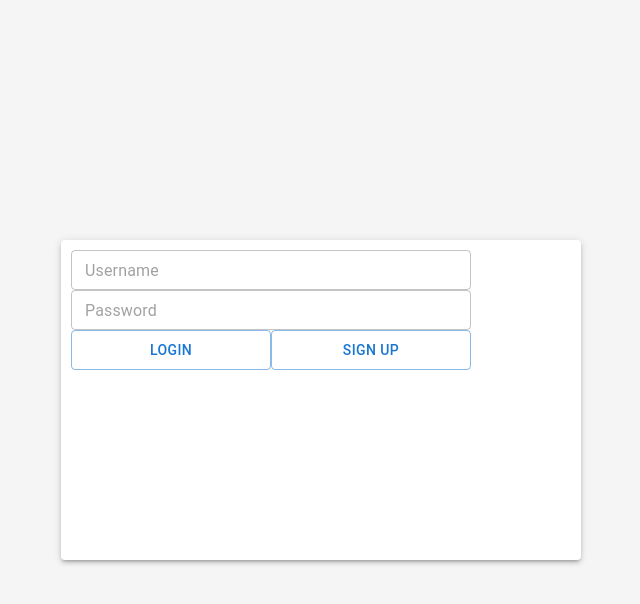
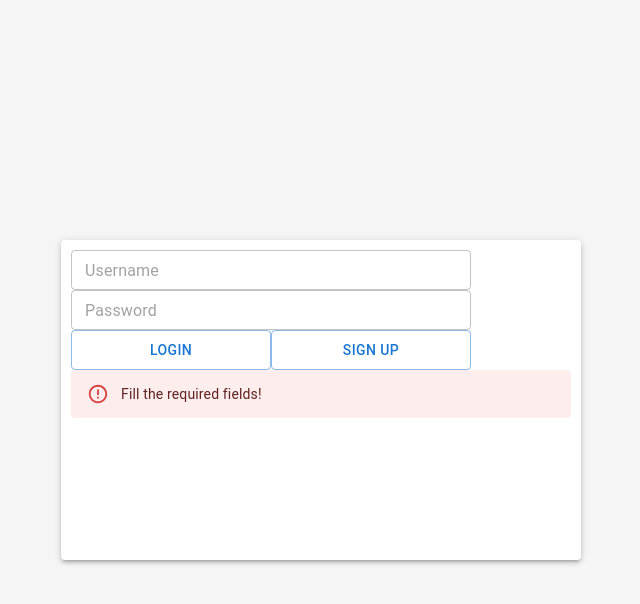
Before and after one commit to tomasalmeida1996/ToDoList-web-app, a React (Create React App) app in the folder client/: page / in a window 1280 px wide. Both pictures are taken after a click on the button "LOGIN". Shown: the top 604 px of the page, without its empty margins (319-959 px from the left). Built offline with nearby package versions, Linux system fonts and the light colour scheme; no server answers; the HTML template or start-up script is replaced by a standard one.

Commit message:
add error user not found

```diff
--- a/client/src/components/Login.js
+++ b/client/src/components/Login.js
@@ -1,4 +1,4 @@
-import { Button, TextField, Typography } from '@mui/material';
+import { Alert, Button, TextField, Typography } from '@mui/material';
 import React, { useState } from 'react';
 import { userLogin, userRegister } from '../services/user';
 
@@ -25,7 +25,8 @@ export default function Login(props) {
                 setError('Fill the required fields!');
             }
         } catch (error) {
-          console.log(error);
+          console.log("userLoginClick error",error.response.data);
+          setError(error.response.data);
         }
     }
 
@@ -47,6 +48,7 @@ export default function Login(props) {
     }
 
     return (
+        <>
         <form>
             <TextField
                 variant="outlined"
@@ -85,5 +87,7 @@ export default function Login(props) {
                 Sign Up
             </Button>
         </form>
+        {error && <Alert severity="error">{error}</Alert>}
+        </>
     )
 }
```
